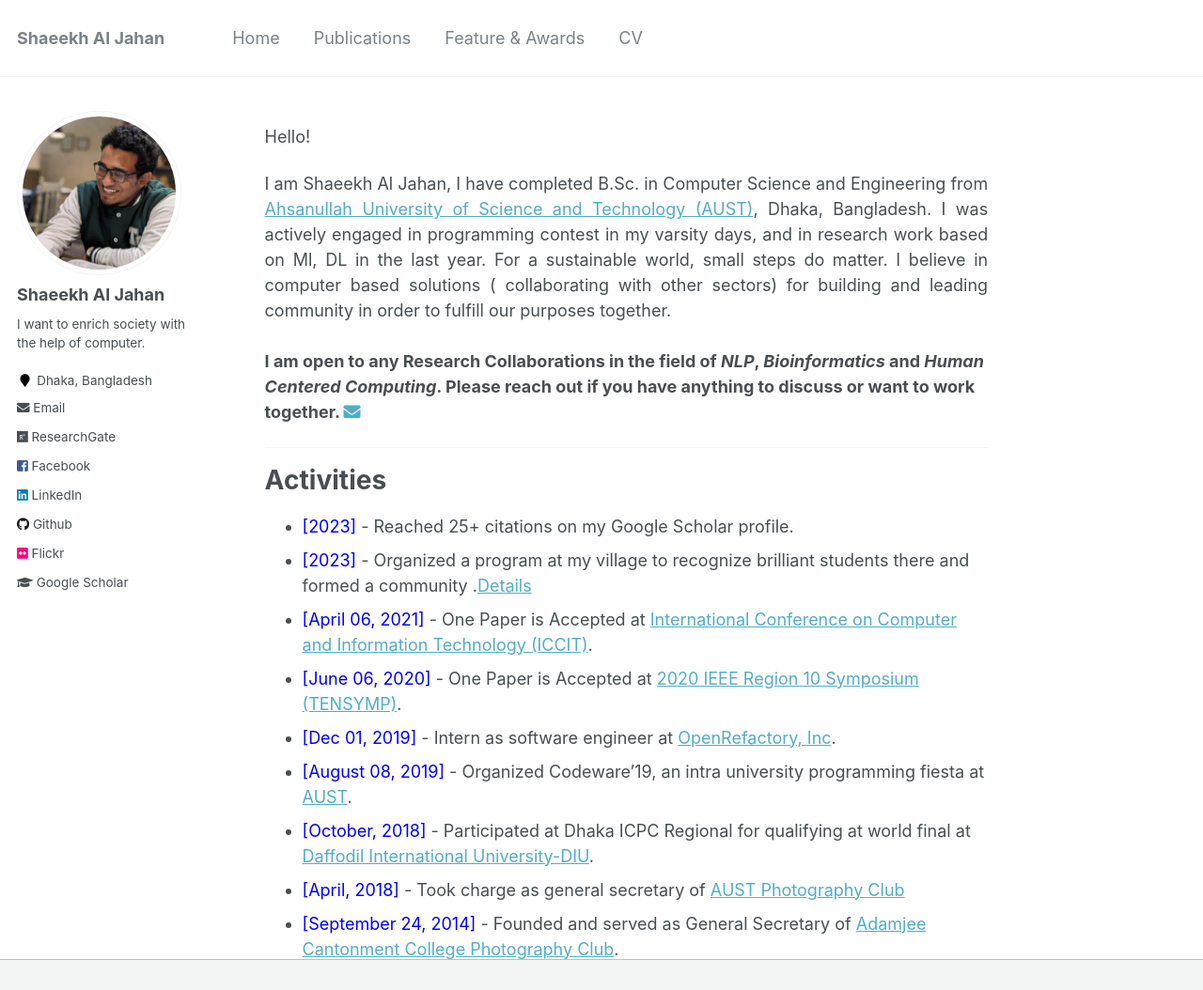
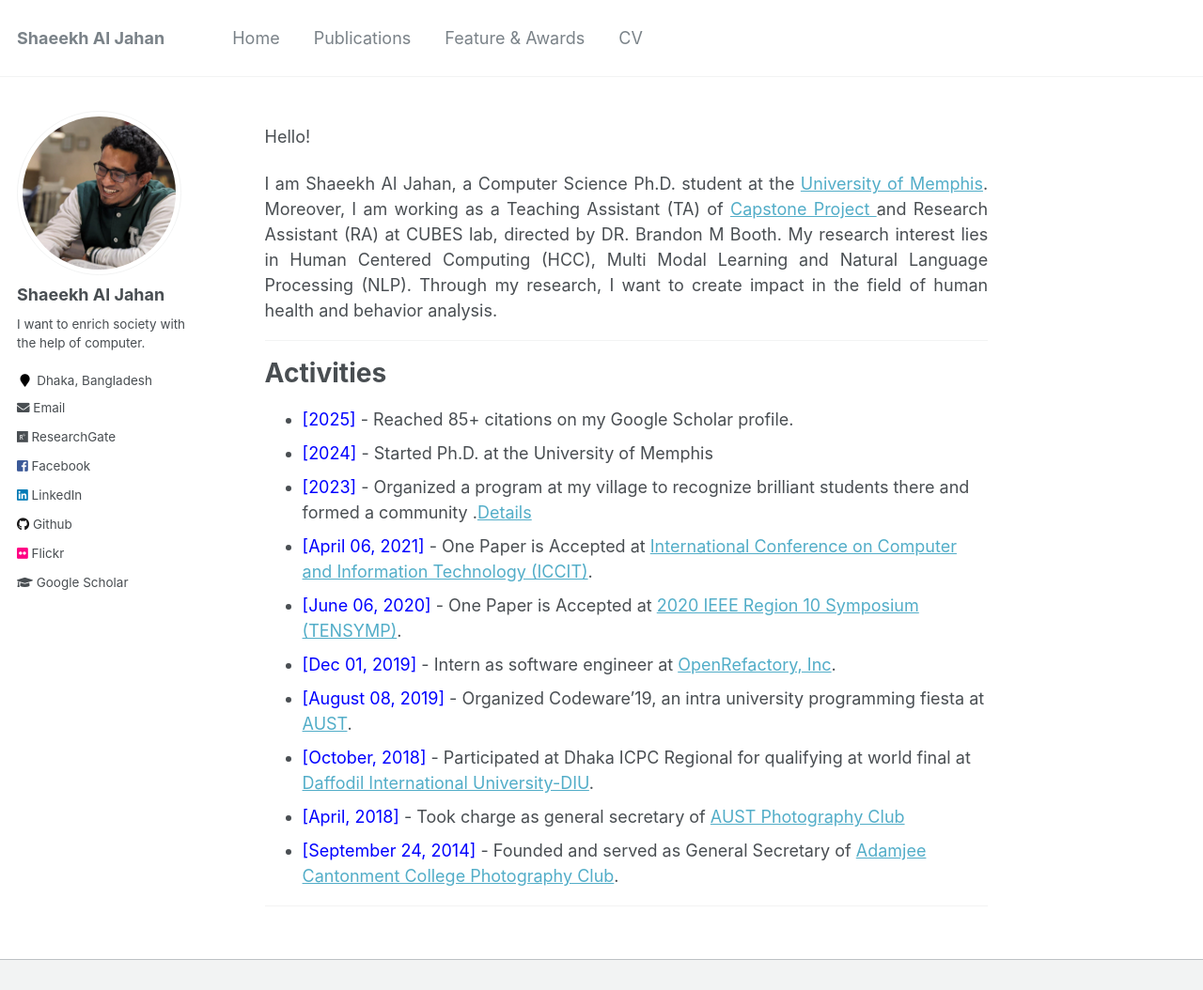
Before and after one commit to shaeekh/shaeekh.github.io, a Jekyll site: the page built from _pages/about.md, in a window 1280 px wide and 1250 px high, cut to the strip 0-1054 px from the top of the window. Shown: the whole strip at 94% size. Built offline with Jekyll 4.4.1, drawn with Linux system fonts in a browser that asks for light colours; a script that is not in the unit is left out.

Commit message:
Edited bio and added activities in the home page

```diff
--- a/_pages/about.md
+++ b/_pages/about.md
@@ -12,17 +12,17 @@ Hello!
 
 <div style="text-align: justify">
 
-I am Shaeekh Al Jahan, I have completed B.Sc. in Computer Science and Engineering from <a href="http://aust.edu/">Ahsanullah University of Science and Technology (AUST)</a>, Dhaka, Bangladesh. I was actively engaged in programming contest in my varsity days, and in research work based on Ml, DL in the last year.
-For a sustainable world, small steps do matter. I believe in computer based solutions ( collaborating with other sectors)  for building and leading community in order to fulfill our purposes together.   <br /><br /></div>
+I am Shaeekh Al Jahan, a Computer Science Ph.D. student at the <a href="https://www.memphis.edu/"> University of Memphis</a>. Moreover, I am working as a Teaching Assistant (TA) of <a href="https://www.memphis.edu/cs/cs_capstone/"> Capstone Project </a> and Research Assistant (RA) at CUBES lab, directed by DR. Brandon M Booth. My research interest lies in  Human Centered Computing (HCC), Multi Modal Learning and Natural Language Processing (NLP). Through my research, I  want to create impact in the field of human health and behavior analysis. </div>
 
-<b> I am open to any Research Collaborations in the field of *NLP*, *Bioinformatics* and *Human Centered Computing*. Please reach out if you have anything to discuss or want to work together.  </b> <a href="shaeekhshuvro@gmail.com"><i class="fas fa-envelope"></i></a> <br />
+
 
 
 -----------
 
 
 # Activities
-* <span style="color:Blue"> [2023] </span> - Reached 25+ citations on my Google Scholar profile.
+* <span style="color:Blue"> [2025] </span> - Reached 85+ citations on my Google Scholar profile.
+* <span style="color:Blue"> [2024] </span> - Started Ph.D. at the University of Memphis
 * <span style="color:Blue"> [2023] </span> - Organized a program at my village to recognize brilliant students there and formed a community .<a href="https://samakal.com/whole-country/article/2307180967">Details </a>
 * <span style="color:Blue"> [April 06, 2021] </span> - One Paper is Accepted at [ International Conference on Computer and Information Technology (ICCIT)](https://ieeexplore.ieee.org/document/9392692).
 * <span style="color:Blue"> [June 06, 2020] </span> -  One Paper is Accepted at [ 2020 IEEE Region 10 Symposium (TENSYMP)](https://ieeexplore.ieee.org/document/9230733).
```
Also changed, not shown: Gemfile.lock (added).
